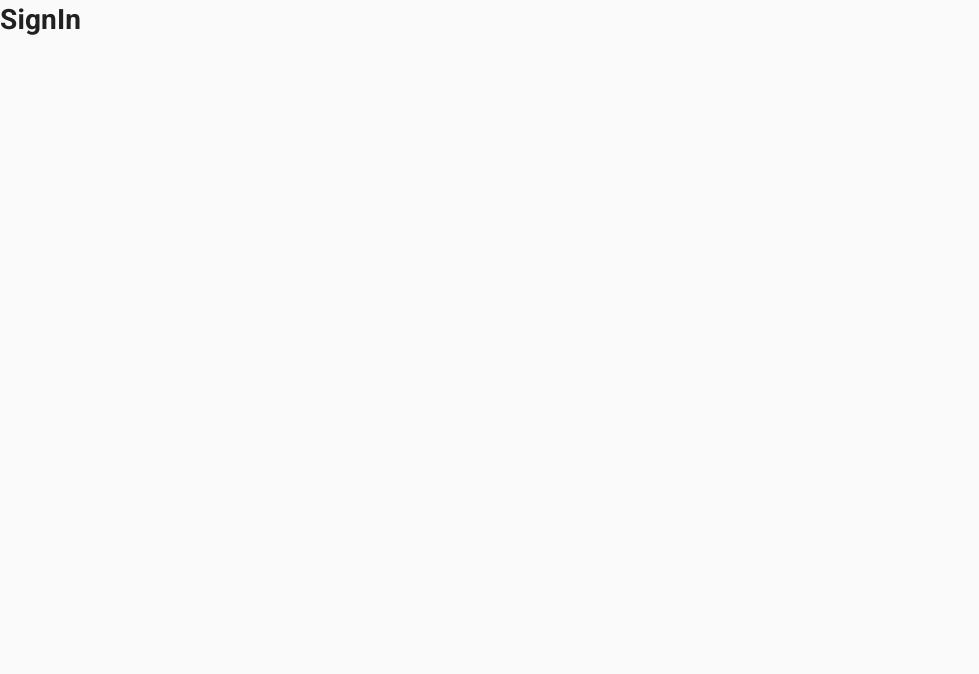
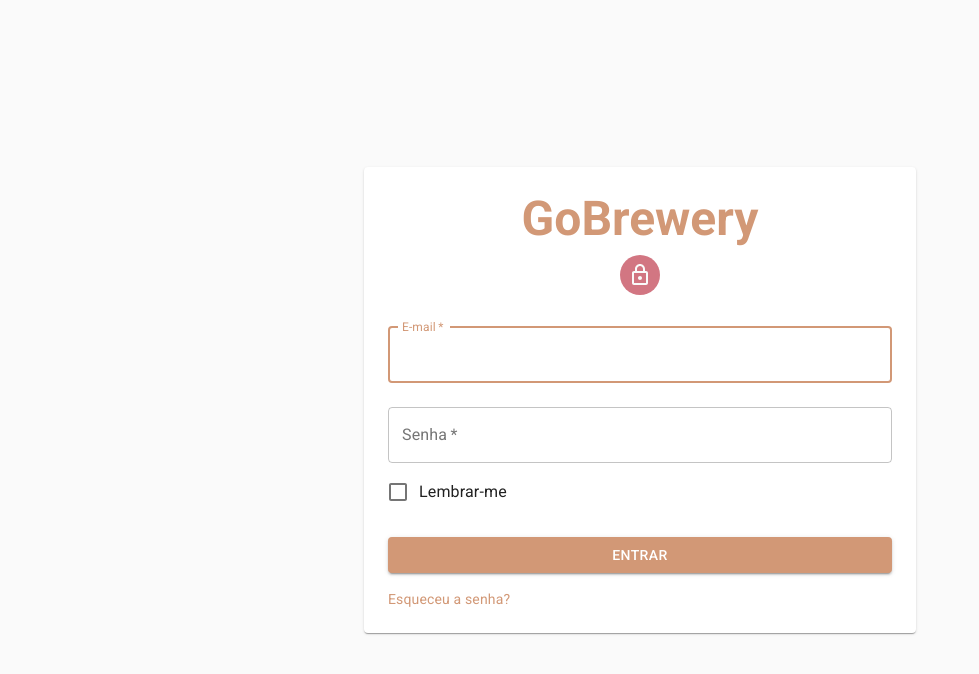
Before and after one commit to p-perotti/gobrewery, a React (Create React App) app in the folder web/: page / in a window 1280 px wide. Shown: the top 674 px of the page, without its empty margins (0-979 px from the left). Built offline with nearby package versions, Linux system fonts and the light colour scheme.

Commit message:
sign in template

```diff
--- a/web/src/pages/SignIn/index.js
+++ b/web/src/pages/SignIn/index.js
@@ -1,7 +1,74 @@
 import React from 'react';
+import Container from '@material-ui/core/Container';
+import Paper from '@material-ui/core/Paper';
+import Avatar from '@material-ui/core/Avatar';
+import Button from '@material-ui/core/Button';
+import TextField from '@material-ui/core/TextField';
+import FormControlLabel from '@material-ui/core/FormControlLabel';
+import Checkbox from '@material-ui/core/Checkbox';
+import Link from '@material-ui/core/Link';
+import Grid from '@material-ui/core/Grid';
+import LockOutlinedIcon from '@material-ui/icons/LockOutlined';
+import Typography from '@material-ui/core/Typography';
+import useStyles from './styles';
 
-function SignIn() {
-  return <h1>SignIn</h1>;
+export default function SignIn() {
+  const classes = useStyles();
+
+  return (
+    <Container component="main" maxWidth="sm" className={classes.wrapper}>
+      <Paper className={classes.paper}>
+        <Typography component="h1" variant="h3" className={classes.title}>
+          GoBrewery
+        </Typography>
+        <Avatar className={classes.avatar}>
+          <LockOutlinedIcon />
+        </Avatar>
+        <form className={classes.form} noValidate>
+          <TextField
+            variant="outlined"
+            margin="normal"
+            required
+            fullWidth
+            id="email"
+            label="E-mail"
+            name="email"
+            autoComplete="email"
+            autoFocus
+          />
+          <TextField
+            variant="outlined"
+            margin="normal"
+            required
+            fullWidth
+            name="password"
+            label="Senha"
+            type="password"
+            id="password"
+            autoComplete="current-password"
+          />
+          <FormControlLabel
+            control={<Checkbox value="remember" color="primary" />}
+            label="Lembrar-me"
+          />
+          <Button
+            type="submit"
+            fullWidth
+            variant="contained"
+            color="primary"
+            className={classes.submit}
+          >
+            Entrar
+          </Button>
+          <Grid container>
+            <Grid item xs>
+              <Link href="/" variant="body2">
+                Esqueceu a senha?
+              </Link>
+            </Grid>
+          </Grid>
+        </form>
+      </Paper>
+    </Container>
+  );
 }
-
-export default SignIn;
--- /dev/null
+++ b/web/src/pages/SignIn/styles.js
@@ -0,0 +1,35 @@
+import { makeStyles } from '@material-ui/core/styles';
+
+const useStyles = makeStyles((theme) => ({
+  wrapper: {
+    height: '100%',
+    display: 'flex',
+    flexDirection: 'column',
+    alignItems: 'center',
+    justifyContent: 'center',
+  },
+  paper: {
+    padding: theme.spacing(3),
+    display: 'flex',
+    flexDirection: 'column',
+    alignItems: 'center',
+    justifyContent: 'center',
+  },
+  title: {
+    fontWeight: 'bold',
+    color: theme.palette.primary.main,
+  },
+  avatar: {
+    margin: theme.spacing(1),
+    backgroundColor: theme.palette.secondary.main,
+  },
+  form: {
+    width: '100%',
+    marginTop: theme.spacing(1),
+  },
+  submit: {
+    margin: theme.spacing(3, 0, 2),
+  },
+}));
+
+export default useStyles;
```
